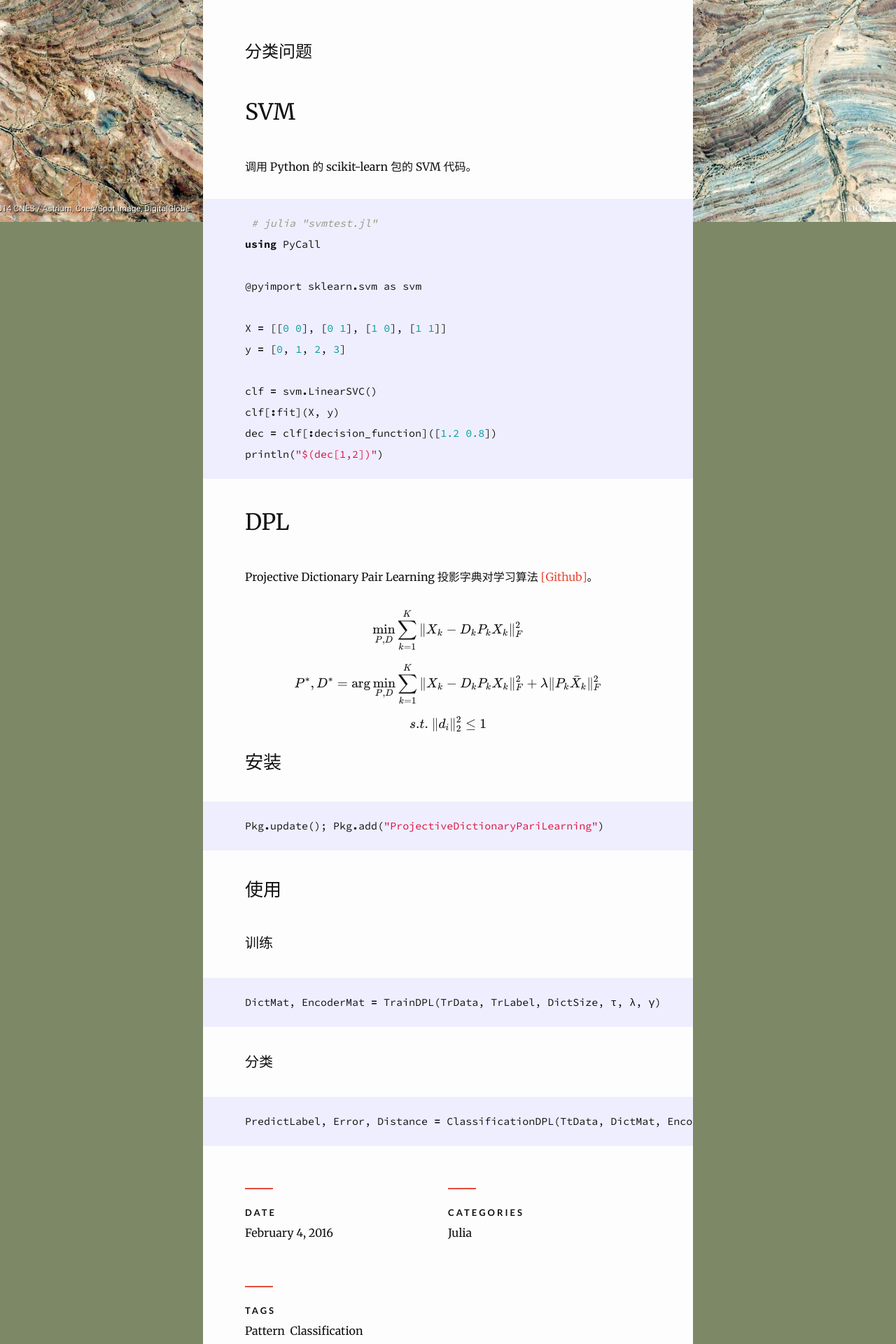
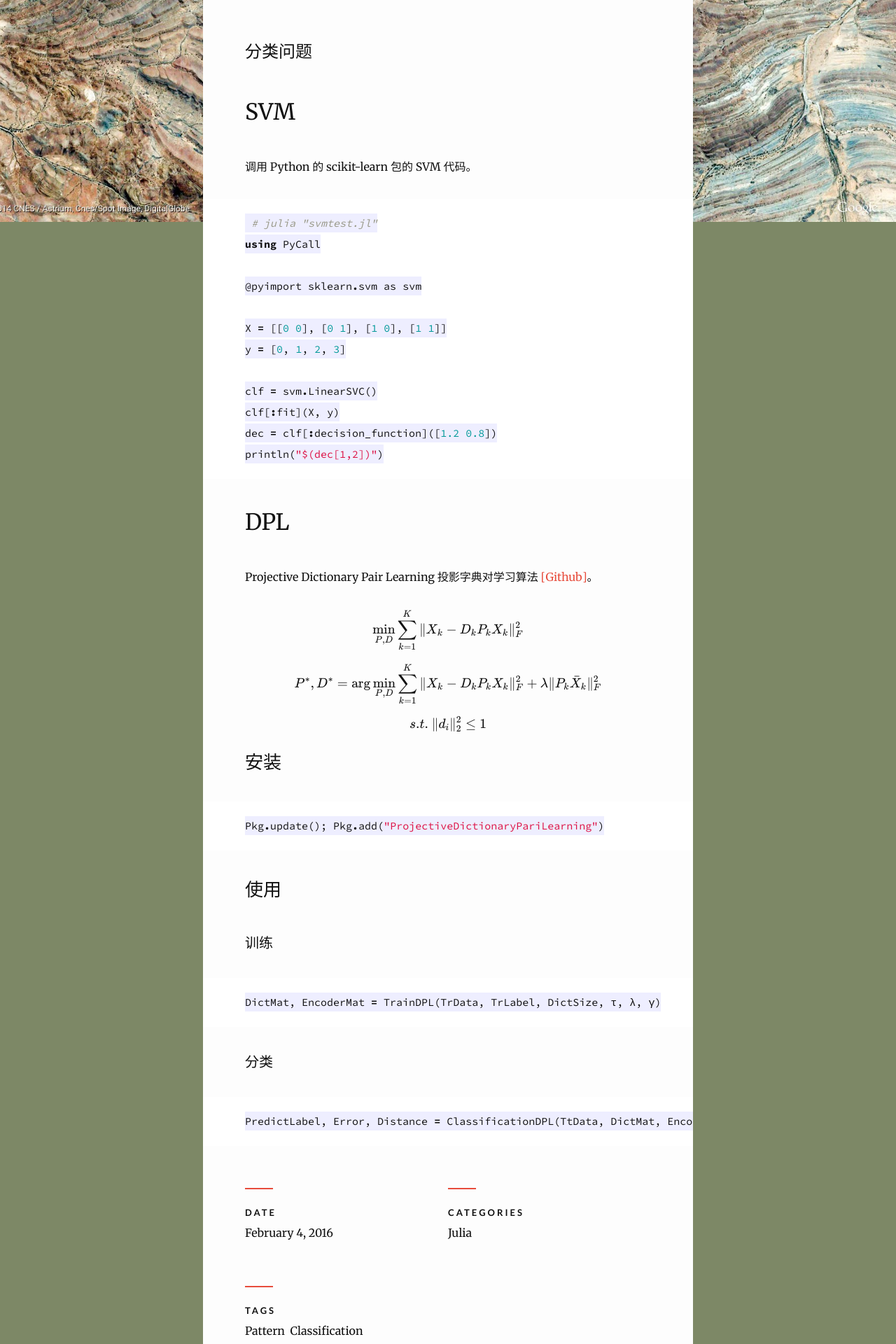
Before and after one commit to quxiaofeng/MachineLearningWithJulia.jl, a Jekyll site: the page built from _posts/2016-02-04-classification.md, in a window 1280 px wide. Shown: the part 583-2503 px from the top of the page at 70% size. Built offline with Jekyll 4.4.1, drawn with Linux system fonts in a browser that asks for light colours; nearby versions of some CDN libraries; comment, search, counter and statistics services are not loaded.

Commit message:
Updated code highlighted style
Signed-off-by: Xiaofeng QU <xiaofeng.qu.hk@ieee.org>

````diff
--- a/_posts/2016-02-04-classification.md
+++ b/_posts/2016-02-04-classification.md
@@ -15,7 +15,7 @@ tags: pattern classification
 
 调用 Python 的 scikit-learn 包的 SVM 代码。
 
-{% highlight julia %}
+```julia
  # julia "svmtest.jl"
 using PyCall
 
@@ -28,7 +28,7 @@ clf = svm.LinearSVC()
 clf[:fit](X, y)
 dec = clf[:decision_function]([1.2 0.8])
 println("$(dec[1,2])")
-{% endhighlight %}
+```
 
 ## DPL
 
@@ -45,20 +45,20 @@ $$s.t.\ \|d_i\|_2^2\leq 1$$
 
 ### 安装
 
-{% highlight julia %}
+```julia
 Pkg.update(); Pkg.add("ProjectiveDictionaryPariLearning")
-{% endhighlight %}
+```
 
 ### 使用
 
 #### 训练
 
-{% highlight julia %}
+```julia
 DictMat, EncoderMat = TrainDPL(TrData, TrLabel, DictSize, τ, λ, γ)
-{% endhighlight %}
+```
 
 #### 分类
 
-{% highlight julia %}
+```julia
 PredictLabel, Error, Distance = ClassificationDPL(TtData, DictMat, EncoderMat, DictSize)
-{% endhighlight %}
+```
````
